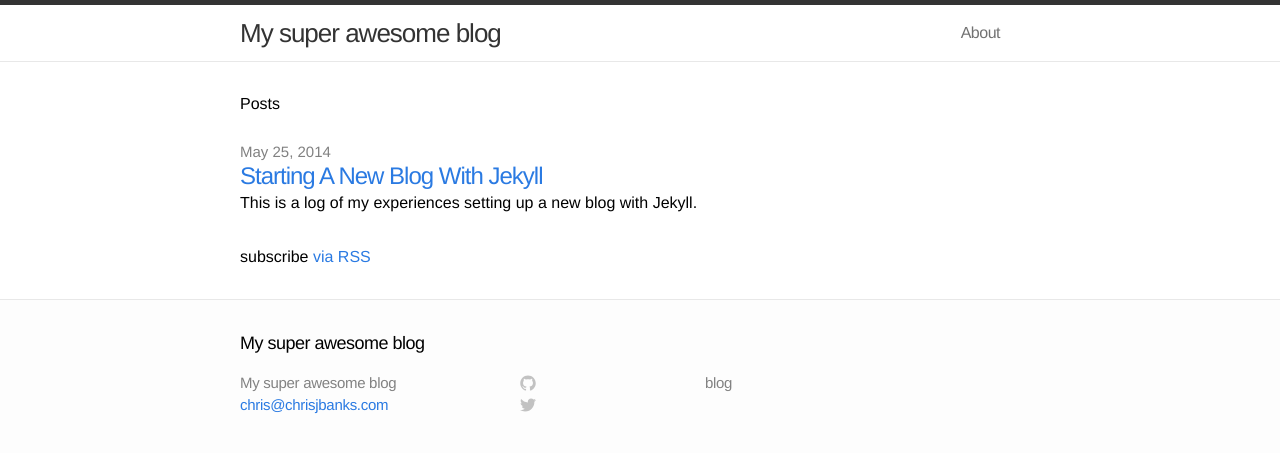
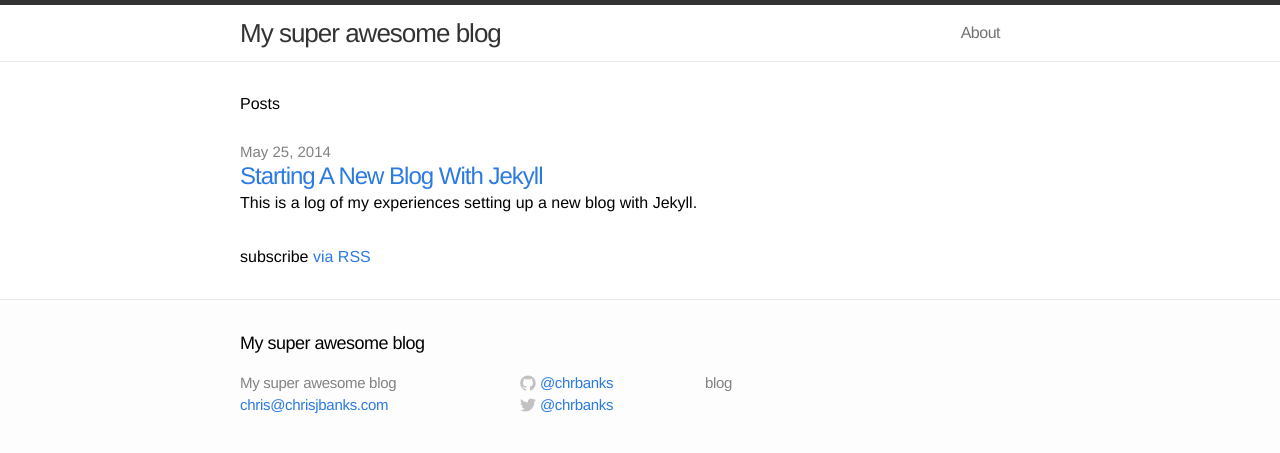
Before and after one commit to chrbanks/blog-source, a Jekyll site: the page built from index.html, in a window 1280 px wide. Shown: the top 453 px of the page. Built offline with Jekyll 4.4.1, drawn with Linux system fonts in a browser that asks for light colours; the list of posts is cut into pages by our own code.

Commit message:
updated twitter/github links

```diff
--- a/_config.yml
+++ b/_config.yml
@@ -4,6 +4,8 @@
 description: "blog"
 baseurl: ""
 url: "http://chrbanks.github.io"
+github_username: chrbanks
+twitter_username: chrbanks
 
 # Build settings
 markdown: kramdown
--- a/_includes/footer.html
+++ b/_includes/footer.html
@@ -14,7 +14,7 @@
     <div class="footer-col-2 column">
       <ul>
         <li>
-          <a href="https://github.com/{{ site.username }}">
+          <a href="https://github.com/{{ site.github_username }}">
             <span class="icon github">
               <svg version="1.1" class="github-icon-svg" xmlns="http://www.w3.org/2000/svg" xmlns:xlink="http://www.w3.org/1999/xlink" x="0px" y="0px"
                  viewBox="0 0 16 16" enable-background="new 0 0 16 16" xml:space="preserve">
@@ -29,11 +29,11 @@
                 c0,0.208,0.14,0.449,0.534,0.373c3.081-1.028,5.302-3.935,5.302-7.362C15.76,3.906,12.285,0.431,7.999,0.431z"/>
               </svg>
             </span>
-            <span class="username">{{ site.username }}</span>
+            <span class="username">@{{ site.github_username }}</span>
           </a>
         </li>
         <li>
-          <a href="https://twitter.com/{{ site.username }}">
+          <a href="https://twitter.com/{{ site.twitter_username }}">
             <span class="icon twitter">
               <svg version="1.1" class="twitter-icon-svg" xmlns="http://www.w3.org/2000/svg" xmlns:xlink="http://www.w3.org/1999/xlink" x="0px" y="0px"
                  viewBox="0 0 16 16" enable-background="new 0 0 16 16" xml:space="preserve">
@@ -46,7 +46,7 @@
                 c6.015,0,9.304-4.983,9.304-9.304c0-0.142-0.003-0.283-0.009-0.423C14.976,4.29,15.531,3.714,15.969,3.058z"/>
               </svg>
             </span>
-            <span class="username">{{ site.username }}</span>
+            <span class="username">@{{ site.twitter_username }}</span>
           </a>
         </li>
       </ul>
```
